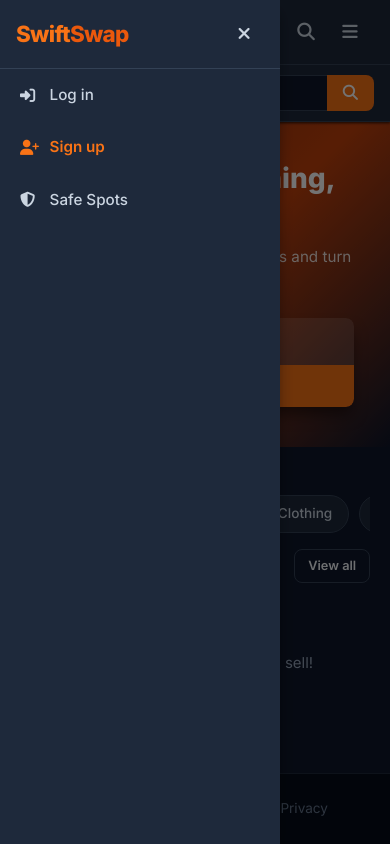
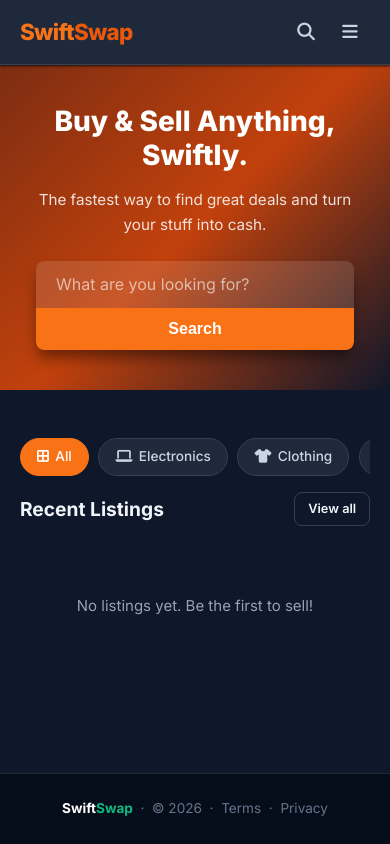
Before and after one commit to lucadutoit/solid-adventure, a PHP site: page /swift-swap/index.php in a window 390 px wide. Run offline with PHP 8.4, Linux system fonts and the light colour scheme; data that the repository does not hold is empty; some libraries are stand-ins or nearby versions.

Commit message:
changes to responsive design v2

```diff
--- a/css/style.css
+++ b/css/style.css
@@ -449,9 +449,11 @@ footer a:hover { color: #f97316; text-decoration: none; }
 .nav-icon-btn:hover { background: var(--gray-100); }
 
 .mobile-search-bar {
+  display: none;
   padding: 0.6rem 1rem; border-top: 1px solid var(--gray-200);
-  background: var(--white); display: flex; gap: 0;
+  background: var(--white); gap: 0;
 }
+.mobile-search-bar.open { display: flex; }
 .mobile-search-bar input {
   flex: 1; padding: 0.55rem 0.875rem; font-family: inherit; font-size: 0.9rem;
   border: 1.5px solid var(--gray-200); border-right: none; outline: none;
@@ -466,9 +468,11 @@ footer a:hover { color: #f97316; text-decoration: none; }
 }
 
 .mobile-nav-overlay {
+  display: none;
   position: fixed; inset: 0; background: rgba(0,0,0,0.55);
-  z-index: 300; display: flex; align-items: flex-start;
+  z-index: 300; align-items: flex-start;
 }
+.mobile-nav-overlay.open { display: flex; }
 .mobile-nav-panel {
   background: var(--white); width: min(280px, 85vw); height: 100%;
   overflow-y: auto; box-shadow: var(--shadow-lg);
--- a/includes/navbar.php
+++ b/includes/navbar.php
@@ -11,13 +11,13 @@
       <button class="nav-icon-btn" id="nav-hamburger" aria-label="Open menu"><i class="fa-solid fa-bars"></i></button>
     </div>
   </div>
-  <div class="mobile-search-bar" id="mobile-search-bar" hidden>
+  <div class="mobile-search-bar" id="mobile-search-bar">
     <input type="text" class="search-q-input" id="mobile-search-input" placeholder="Search listings…" autocomplete="off">
     <button id="mobile-search-btn"><i class="fa-solid fa-magnifying-glass"></i></button>
   </div>
 </nav>
 
-<div class="mobile-nav-overlay" id="mobile-nav-overlay" hidden>
+<div class="mobile-nav-overlay" id="mobile-nav-overlay">
   <div class="mobile-nav-panel">
     <div class="mobile-nav-header">
       <a href="/swift-swap/" class="navbar-brand">Swift<span>Swap</span></a>
--- a/js/main.js
+++ b/js/main.js
@@ -133,21 +133,21 @@ function renderNavbar() {
   const hamburger  = document.getElementById('nav-hamburger');
   const closeBtn   = document.getElementById('nav-hamburger-close');
   if (overlay && hamburger) {
-    const openMenu  = () => { overlay.hidden = false; document.body.style.overflow = 'hidden'; };
-    const closeMenu = () => { overlay.hidden = true;  document.body.style.overflow = ''; };
+    const openMenu  = () => { overlay.classList.add('open');    document.body.style.overflow = 'hidden'; };
+    const closeMenu = () => { overlay.classList.remove('open'); document.body.style.overflow = ''; };
     hamburger.addEventListener('click', openMenu);
     closeBtn?.addEventListener('click', closeMenu);
     overlay.addEventListener('click', e => { if (e.target === overlay) closeMenu(); });
   }
 
-  const searchToggle   = document.getElementById('mobile-search-toggle');
+  const searchToggle    = document.getElementById('mobile-search-toggle');
   const mobileSearchBar = document.getElementById('mobile-search-bar');
-  const mobileInput    = document.getElementById('mobile-search-input');
-  const mobileBtn      = document.getElementById('mobile-search-btn');
+  const mobileInput     = document.getElementById('mobile-search-input');
+  const mobileBtn       = document.getElementById('mobile-search-btn');
   if (searchToggle && mobileSearchBar) {
     searchToggle.addEventListener('click', () => {
-      mobileSearchBar.hidden = !mobileSearchBar.hidden;
-      if (!mobileSearchBar.hidden) mobileInput?.focus();
+      mobileSearchBar.classList.toggle('open');
+      if (mobileSearchBar.classList.contains('open')) mobileInput?.focus();
     });
     const doMobileSearch = () => {
       const q = mobileInput?.value.trim();
```
